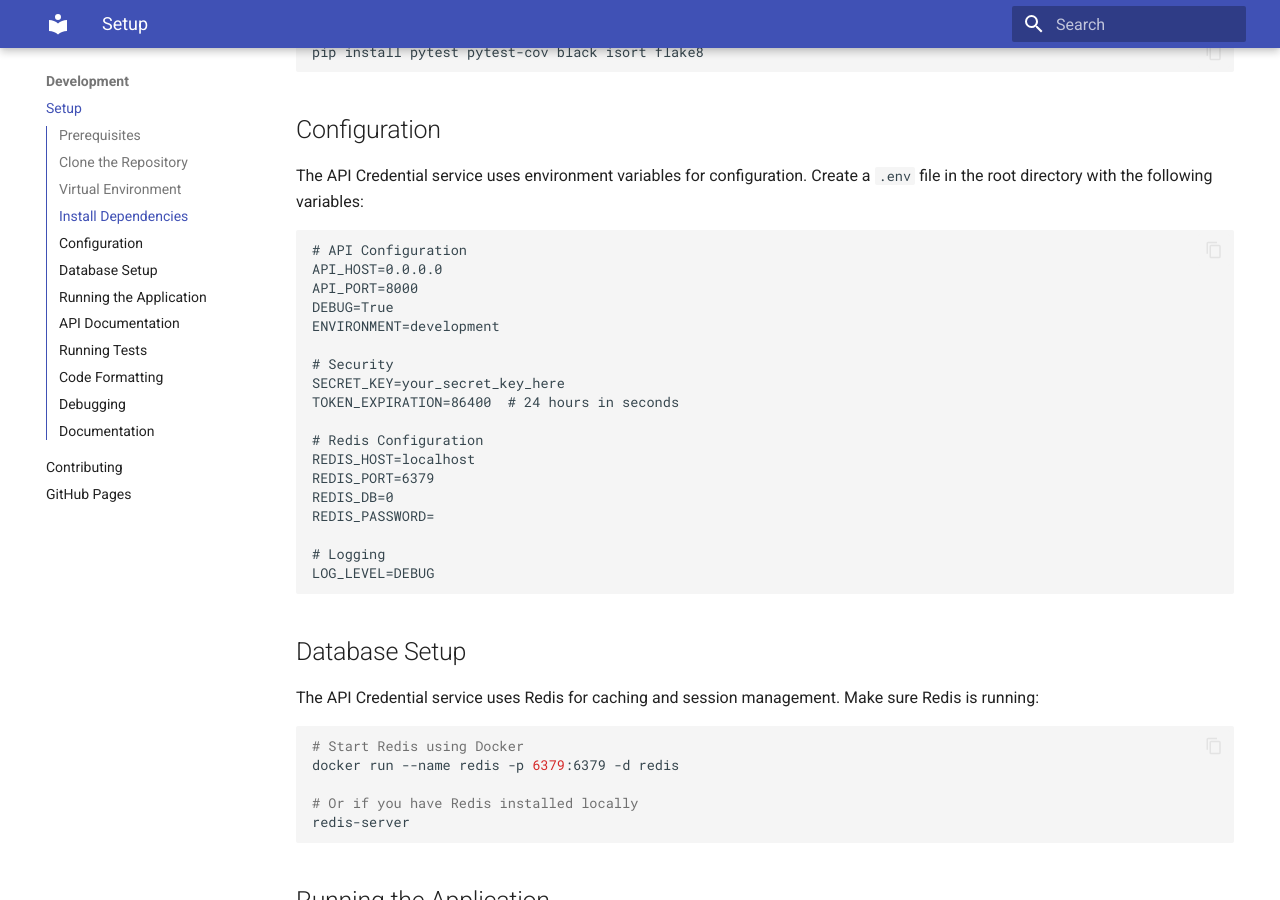
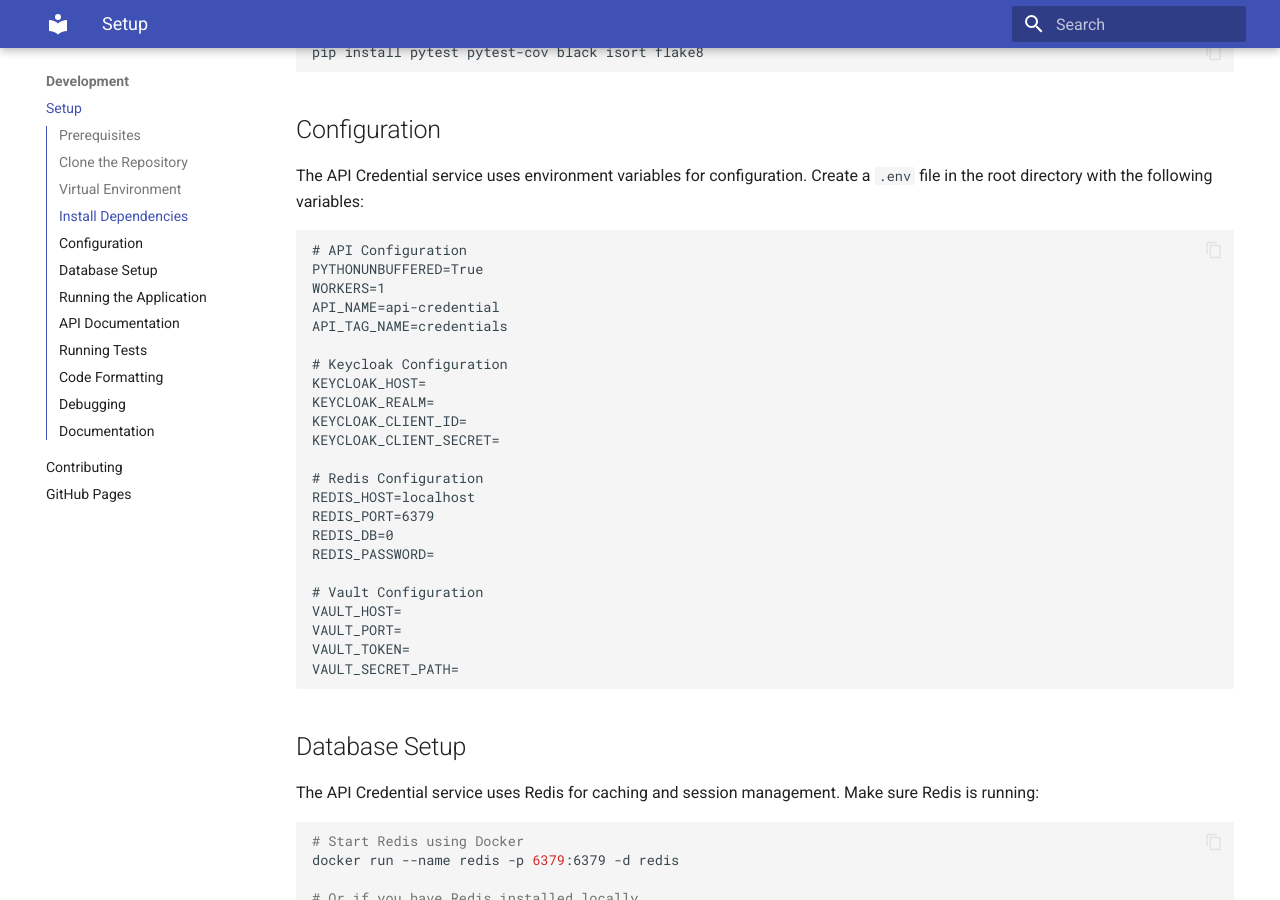
Before and after one commit to karned-kommon/api-credential, an MkDocs documentation site: the page built from docs/development/setup.md, in a window 1280 px wide and 900 px high, scrolled down 1052 px. Built offline with MkDocs 1.6.1 and Material for MkDocs 9.7.7, drawn with Linux system fonts in a browser that asks for light colours; some of the changed text lies outside the part shown.

Commit message:
Update documentation and configuration for API Credential service

````diff
--- a/docs/development/setup.md
+++ b/docs/development/setup.md
@@ -47,14 +47,16 @@ The API Credential service uses environment variables for configuration. Create
 
 ```
 # API Configuration
-API_HOST=0.0.0.0
-API_PORT=8000
-DEBUG=True
-ENVIRONMENT=development
+PYTHONUNBUFFERED=True
+WORKERS=1
+API_NAME=api-credential
+API_TAG_NAME=credentials
 
-# Security
-SECRET_KEY=your_secret_key_here
-TOKEN_EXPIRATION=86400  # 24 hours in seconds
+# Keycloak Configuration
+KEYCLOAK_HOST=
+KEYCLOAK_REALM=
+KEYCLOAK_CLIENT_ID=
+KEYCLOAK_CLIENT_SECRET=
 
 # Redis Configuration
 REDIS_HOST=localhost
@@ -62,8 +64,11 @@ REDIS_PORT=6379
 REDIS_DB=0
 REDIS_PASSWORD=
 
-# Logging
-LOG_LEVEL=DEBUG
+# Vault Configuration
+VAULT_HOST=
+VAULT_PORT=
+VAULT_TOKEN=
+VAULT_SECRET_PATH=
 ```
 
 ## Database Setup
--- a/mkdocs.yml
+++ b/mkdocs.yml
@@ -1,7 +1,7 @@
 site_name: API Credential Documentation
 site_description: Documentation for the API Credential service
 site_author: Karned Team
-site_url: https://karned.github.io/Kommon/api-credential/
+site_url: https://karned-kommon.github.io/api-credential/
 
 theme:
   name: material
@@ -43,7 +43,6 @@ nav:
   - Getting Started: getting-started.md
   - API Reference:
     - Overview: api/overview.md
-    - Endpoints: api/endpoints.md
   - Development:
     - Setup: development/setup.md
     - Contributing: development/contributing.md
````
Also changed, not shown: other parts of docs/development/setup.md (+1 -1 lines), README.md (+31 -1 lines), docs/api/endpoints.md (deleted, +0 -314 lines), docs/api/overview.md (+5 -18 lines), docs/development/contributing.md (+0 -4 lines), docs/getting-started.md (+2 -2 lines), docs/index.md (+6 -2 lines), 1 other file.
